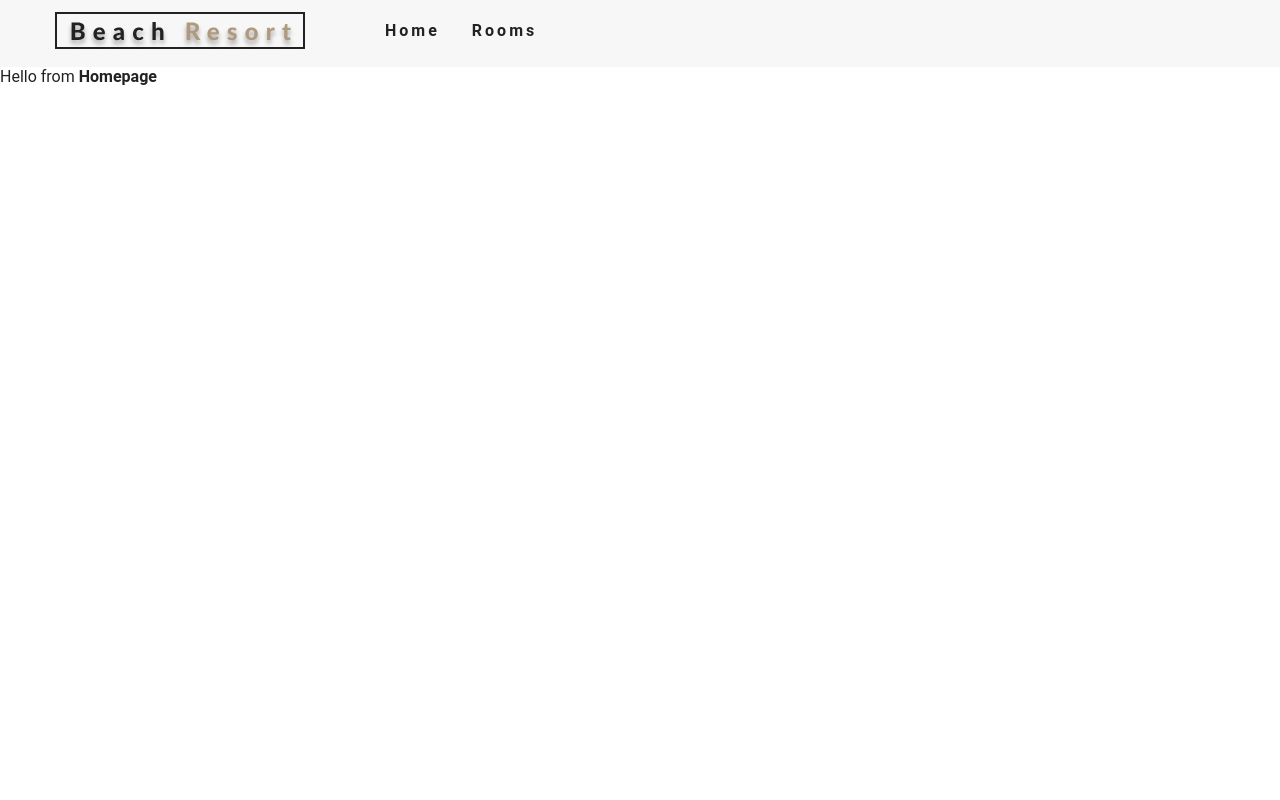
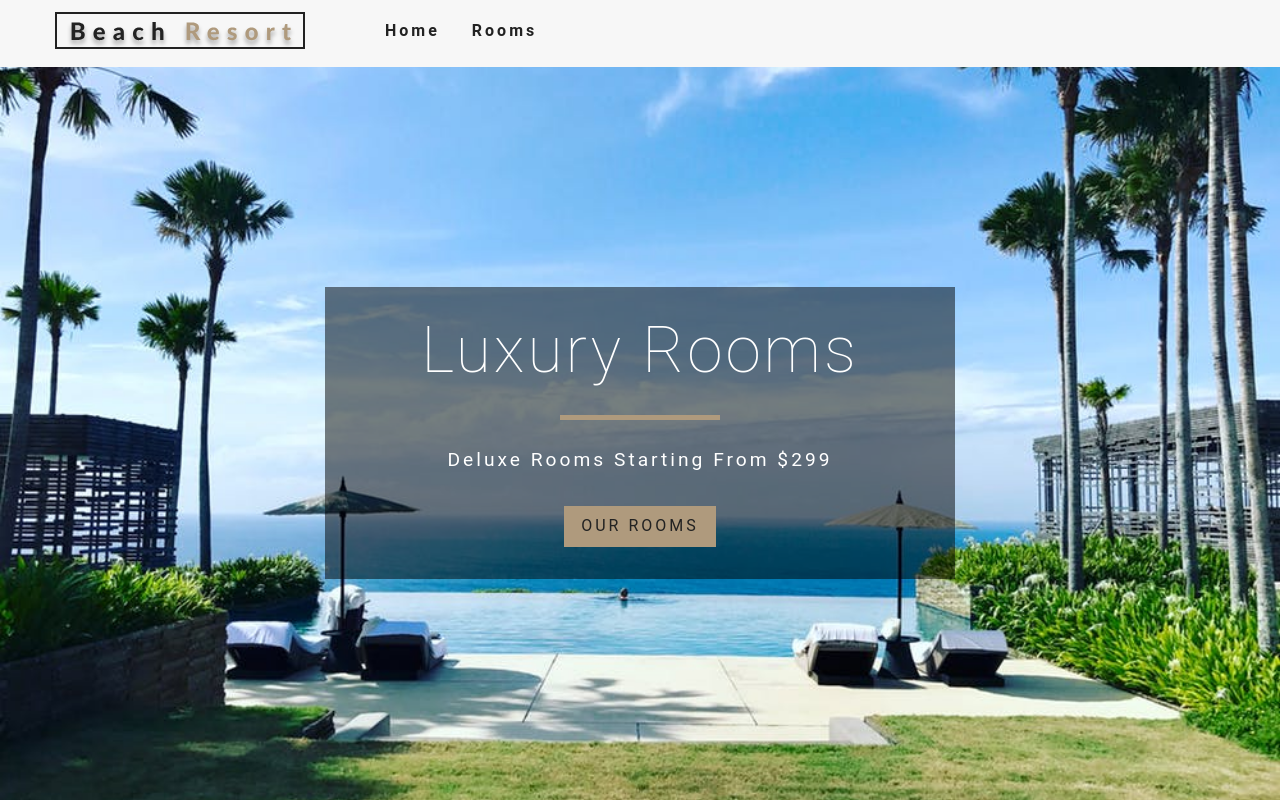
Before and after one commit to locaulker/beach-resort, a React (Create React App) app: page / in a window 1280 px wide. Built offline with nearby package versions, Linux system fonts and the light colour scheme.

Commit message:
completed Hero section

```diff
--- a/src/App.css
+++ b/src/App.css
@@ -29,6 +29,7 @@
 	font-size: 3em;
 	line-height: 1;
 	margin-bottom: 0.5em;
+	font-weight: 100;
 }
 h2 {
 	font-size: 2em;
--- /dev/null
+++ b/src/components/Banner.js
@@ -0,0 +1,14 @@
+import React from "react"
+
+const Banner = ({children, title, subtitle}) => {
+	return (
+		<div className="banner">
+			<h1>{title}</h1>
+			<div></div>
+			<p>{subtitle}</p>
+			{children}
+		</div>
+	)
+}
+
+export default Banner
--- /dev/null
+++ b/src/components/Hero.js
@@ -0,0 +1,11 @@
+import React from "react"
+
+const Hero = ({children, hero}) => {
+	return <header className={hero}>{children}</header>
+}
+
+export default Hero
+
+Hero.defaultProps = {
+	hero: "defaultHero",
+}
--- a/src/pages/Error.js
+++ b/src/pages/Error.js
@@ -1,10 +1,17 @@
 import React from "react"
+import Hero from "../components/Hero"
+import Banner from "../components/Banner"
+import {Link} from "react-router-dom"
 
 const Error = () => {
 	return (
-		<div>
-			Hello from <strong>Error</strong> Page
-		</div>
+		<Hero>
+			<Banner title="404" subtitle="Page not found">
+				<Link to="/" className="btn-primary">
+					Back Home
+				</Link>
+			</Banner>
+		</Hero>
 	)
 }
 
--- a/src/pages/Home.js
+++ b/src/pages/Home.js
@@ -1,10 +1,17 @@
 import React from "react"
+import Hero from "../components/Hero"
+import Banner from "../components/Banner"
+import {Link} from "react-router-dom"
 
 const Home = () => {
 	return (
-		<div>
-			Hello from <strong>Homepage</strong>
-		</div>
+		<Hero>
+			<Banner title="Luxury Rooms" subtitle="Deluxe Rooms starting from $299">
+				<Link to="/rooms" className="btn-primary">
+					Our Rooms
+				</Link>
+			</Banner>
+		</Hero>
 	)
 }
 export default Home
--- a/src/pages/Rooms.js
+++ b/src/pages/Rooms.js
@@ -1,10 +1,17 @@
 import React from "react"
+import Hero from "../components/Hero"
+import Banner from "../components/Banner"
+import {Link} from "react-router-dom"
 
 const Rooms = () => {
 	return (
-		<div>
-			Hello from <strong>Rooms</strong> page
-		</div>
+		<Hero hero="roomsHero">
+			<Banner title="Our Rooms">
+				<Link to="/" className="btn-primary">
+					Back Home
+				</Link>
+			</Banner>
+		</Hero>
 	)
 }
 
```
